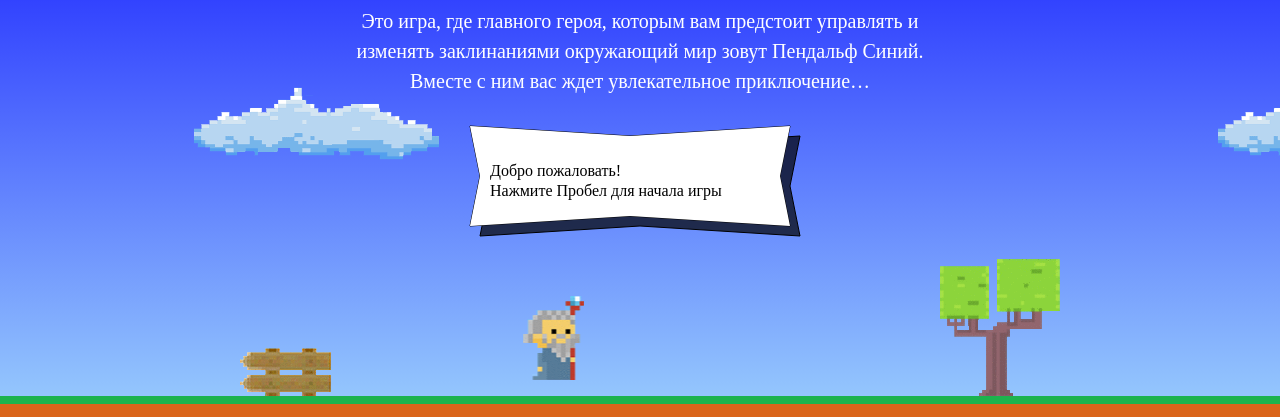
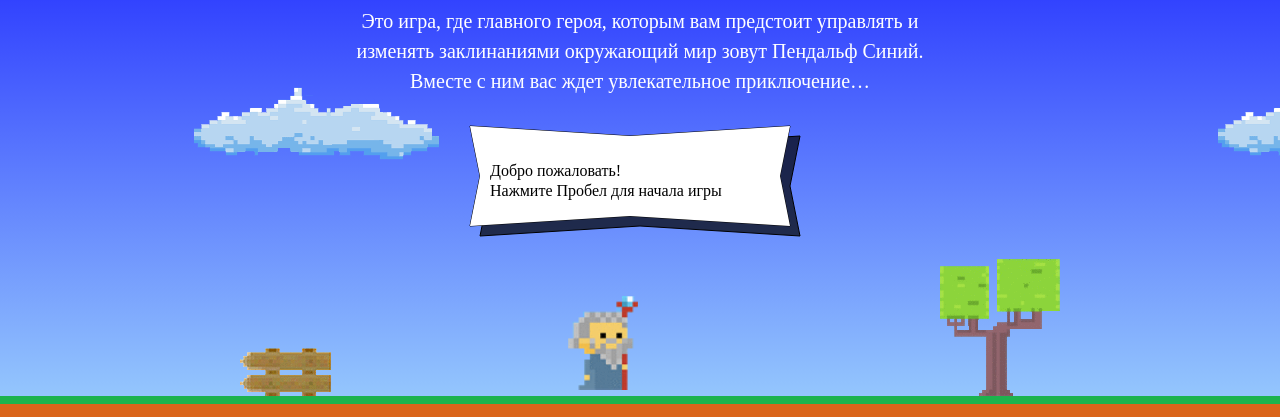
Before and after one commit to wi34rd/777913-code-and-magick, a website: page index.html in a window 1280 px wide. Shown: the part 203-620 px from the top of the page. Drawn offline with Linux system fonts and the light colour scheme; a web font is replaced by a local one.

Commit message:
Set the parameters of the game

```diff
--- a/index.html
+++ b/index.html
@@ -181,6 +181,28 @@
   </div>
 </template>
 
+<script>
+  var fireballSize = 22;
+  var wizardSpeed = 3;
+  var wizardWidth = 70;
+
+  var getFireballSpeed = function (left) {
+    return left ? 5 : 2;
+  }
+
+  var getWizardHeight = function () {
+    return 1.337 * wizardWidth;
+  }
+
+  var getWizardX = function (width) {
+    return width / 2 - wizardWidth - 2;
+  }
+
+  var getWizardY = function (height) {
+    return height * 2 / 3;
+  }
+</script>
+
 <script src="js/game.js"></script>
 
 </body>
```
